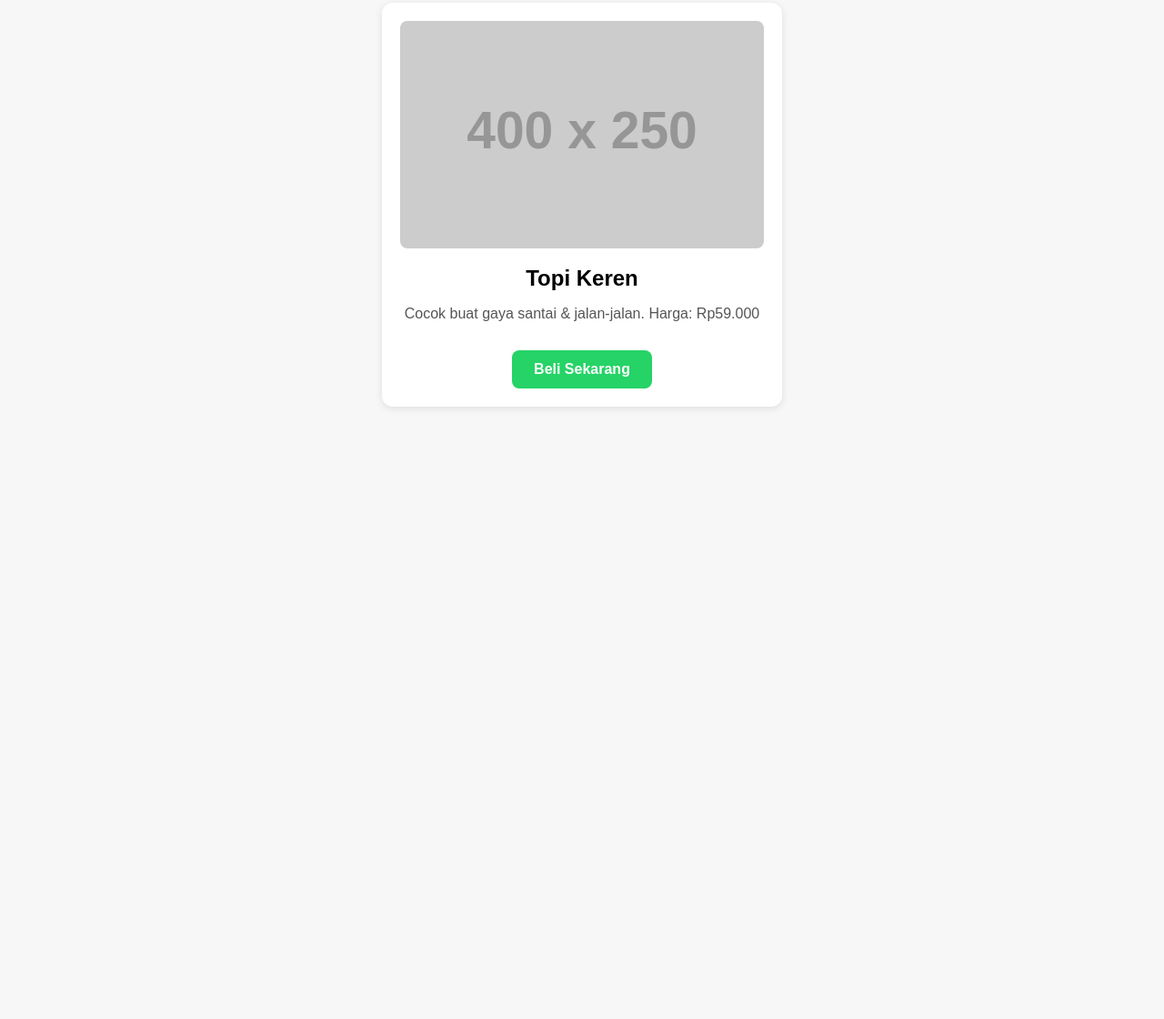
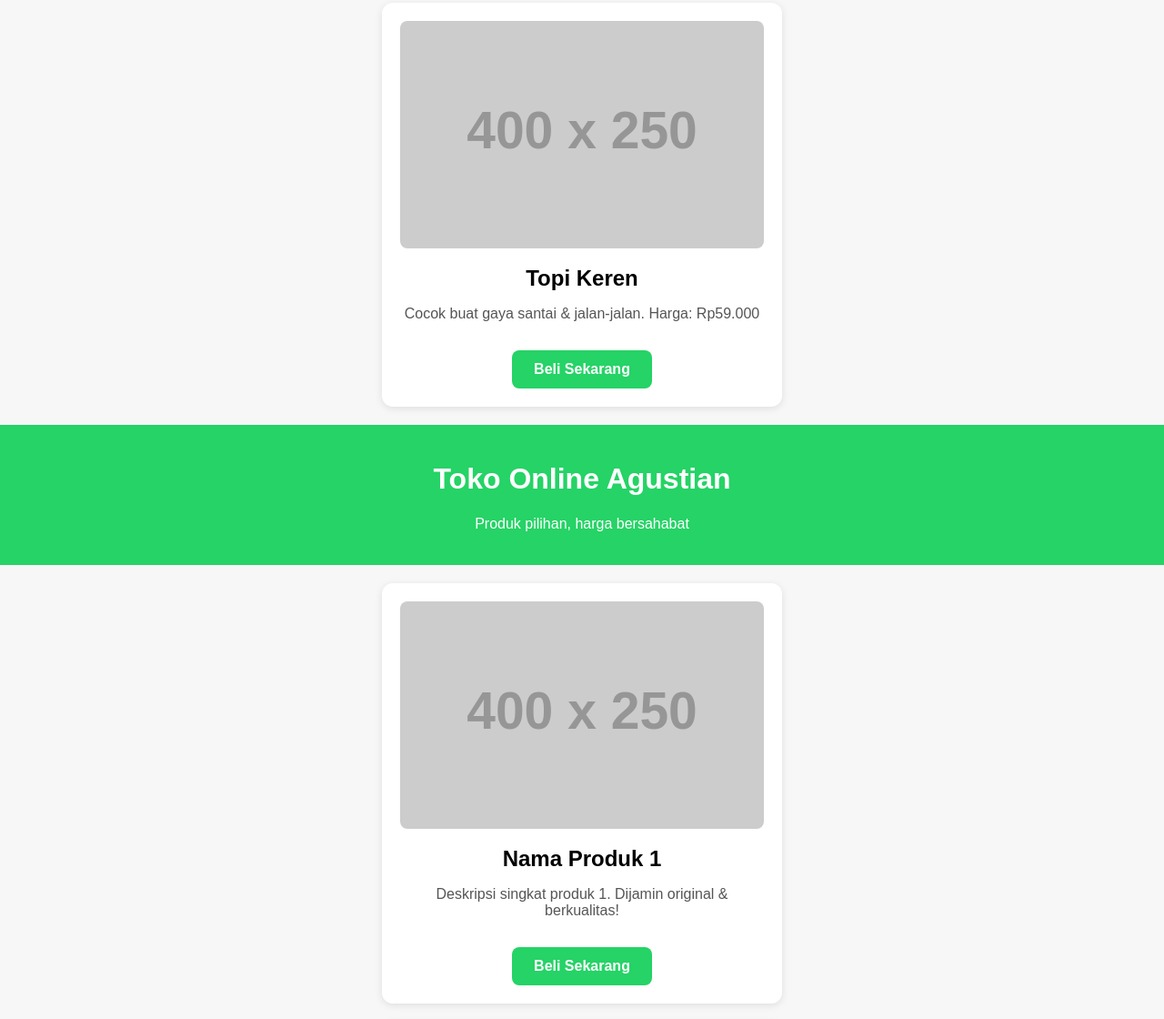
Before and after one commit to sugadeva/SugDeva.github.io, a plain HTML site: page index.html in a window 1280 px wide. Shown: the part 825-1945 px from the top of the page at 91% size. Before the commit the page ends 1292 px from the top, so only its background shows below. Drawn offline with Linux system fonts and the light colour scheme; placeholder pictures from the web are drawn by us.

Commit message:
Update index.html

```diff
--- a/index.html
+++ b/index.html
@@ -123,3 +123,77 @@
 
 </body>
   </html>
+<!DOCTYPE html>
+<html lang="id">
+<head>
+  <meta charset="UTF-8">
+  <meta name="viewport" content="width=device-width, initial-scale=1.0">
+  <title>Toko Agustian</title>
+  <style>
+    body {
+      font-family: sans-serif;
+      margin: 0;
+      padding: 0;
+      background: #f7f7f7;
+      text-align: center;
+    }
+    header {
+      background-color: #25D366;
+      color: white;
+      padding: 20px;
+    }
+    .product {
+      background: white;
+      margin: 20px auto;
+      padding: 20px;
+      border-radius: 12px;
+      width: 90%;
+      max-width: 400px;
+      box-shadow: 0 2px 8px rgba(0,0,0,0.1);
+    }
+    .product img {
+      width: 100%;
+      border-radius: 8px;
+    }
+    .product h2 {
+      margin: 15px 0 5px;
+    }
+    .product p {
+      color: #555;
+    }
+    .buy-button {
+      display: inline-block;
+      margin-top: 15px;
+      padding: 12px 24px;
+      background-color: #25D366;
+      color: white;
+      text-decoration: none;
+      font-weight: bold;
+      border-radius: 8px;
+      font-size: 16px;
+    }
+  </style>
+</head>
+<body>
+
+  <header>
+    <h1>Toko Online Agustian</h1>
+    <p>Produk pilihan, harga bersahabat</p>
+  </header>
+
+  <div class="product">
+    <img src="https://via.placeholder.com/400x250.png?text=Produk+1" alt="Produk 1">
+    <h2>Nama Produk 1</h2>
+    <p>Deskripsi singkat produk 1. Dijamin original & berkualitas!</p>
+    <a class="buy-button" href="https://wa.me/6281234567890?text=Halo%20saya%20mau%20pesan%20produk%201" target="_blank">Beli Sekarang</a>
+  </div>
+
+  <div class="product">
+    <img src="https://via.placeholder.com/400x250.png?text=Produk+2" alt="Produk 2">
+    <h2>Nama Produk 2</h2>
+    <p>Deskripsi singkat produk 2. Promo terbatas!</p>
+    <a class="buy-button" href="https://wa.me/6281234567890?text=Halo%20saya%20mau%20pesan%20produk%202" target="_blank">Beli Sekarang</a>
+  </div>
+
+</body>
+</html>
```
